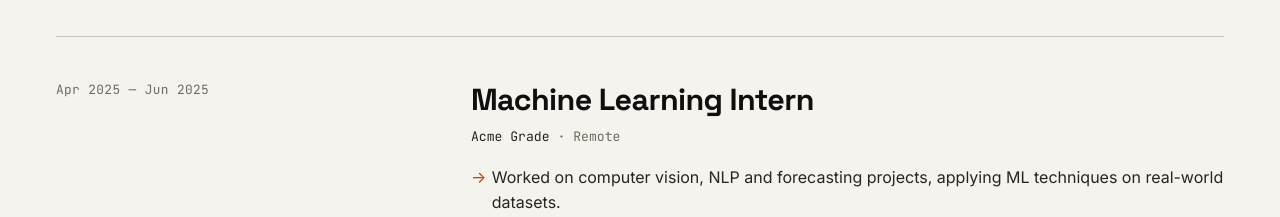
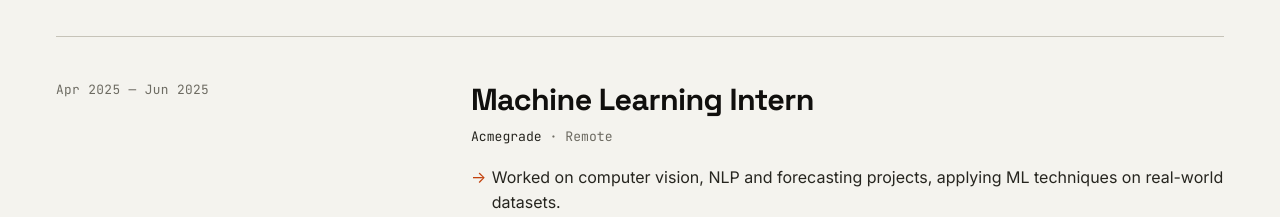
Before and after one commit to sachin-2004jlr/My-Portifolio, a React (Vite) app: page / in a window 1280 px wide. Shown: the part 3967-4184 px from the top of the page. Built offline with nearby package versions, Linux system fonts and the light colour scheme.

Commit message:
content: normalize project periods to year form; unify Acmegrade spelling

```diff
--- a/src/data/content.js
+++ b/src/data/content.js
@@ -96,7 +96,7 @@ export const experience = [
   },
   {
     role: 'Machine Learning Intern',
-    company: 'Acme Grade',
+    company: 'Acmegrade',
     location: 'Remote',
     period: 'Apr 2025 — Jun 2025',
     current: false,
@@ -179,7 +179,7 @@ export const projects = [
   },
   {
     name: 'Stock Price Prediction & EDA',
-    period: 'Apr — May 2025',
+    period: '2025',
     featured: false,
     tags: ['Python', 'TensorFlow', 'Keras', 'LSTM', 'EDA'],
     blurb:
@@ -193,7 +193,7 @@ export const projects = [
   },
   {
     name: 'Real-Time Face Detection',
-    period: 'Nov — Dec 2024',
+    period: '2024',
     featured: false,
     tags: ['Python', 'OpenCV', 'Computer Vision'],
     blurb:
```
